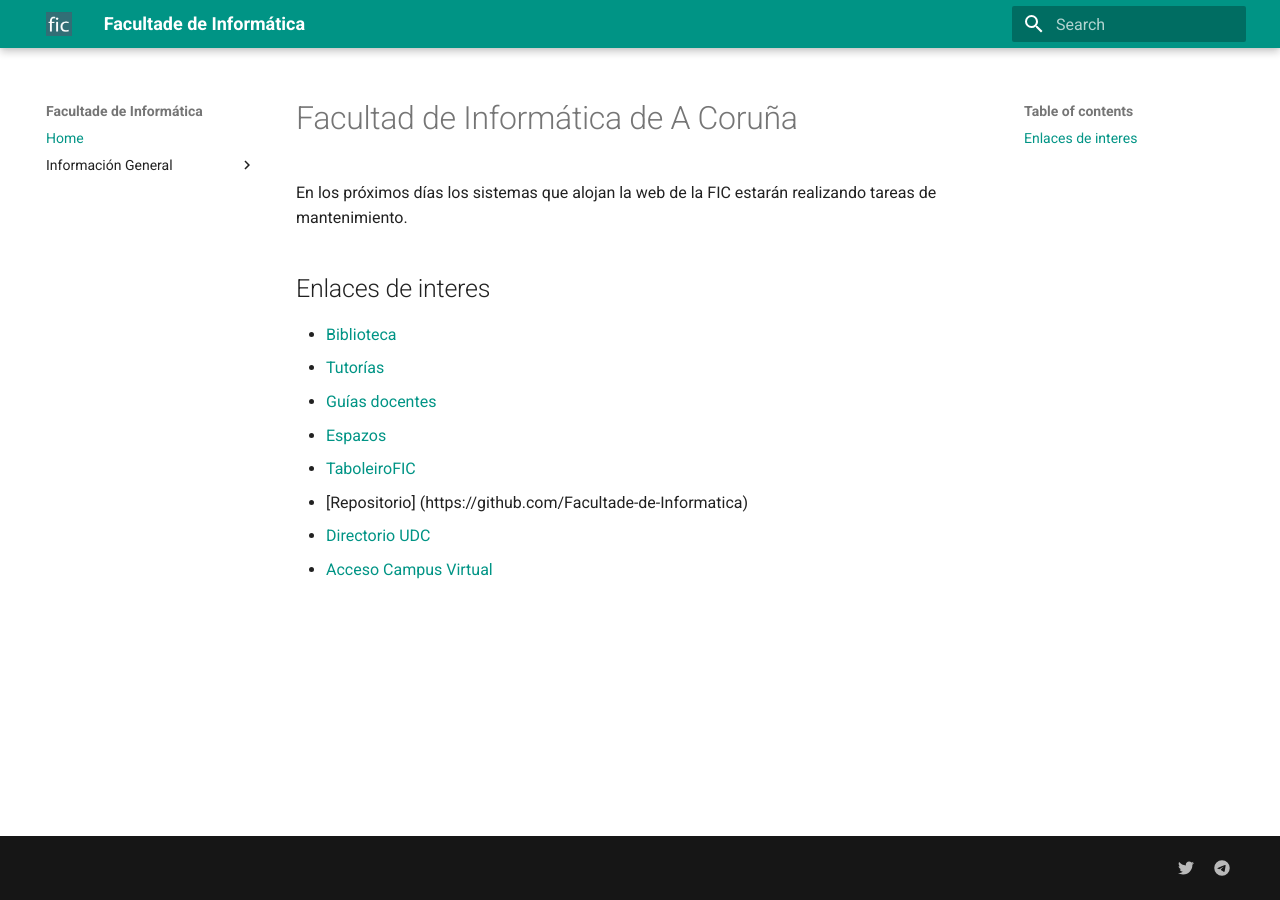
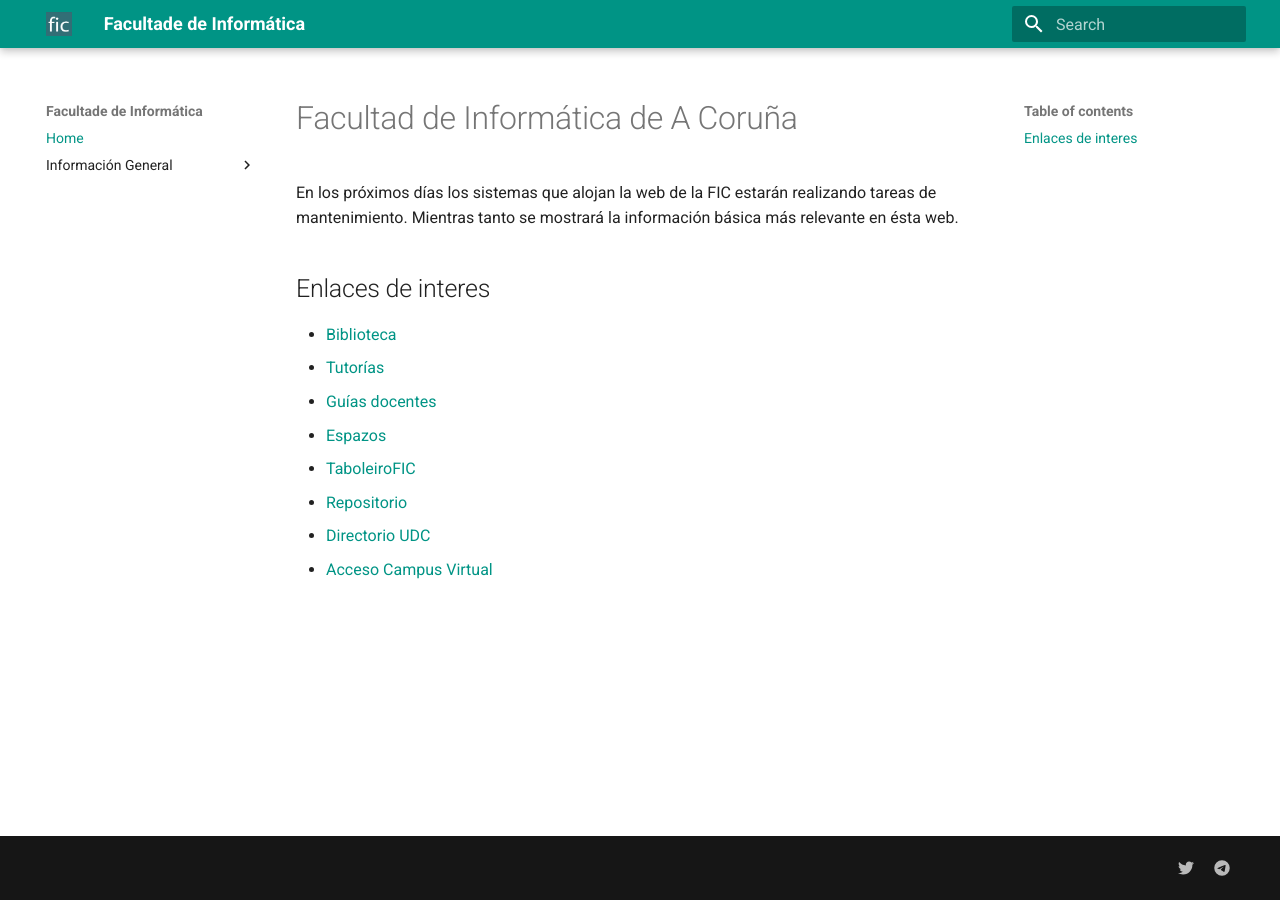
Before and after one commit to Facultade-de-Informatica/Facultade-de-Informatica, an MkDocs documentation site: the page built from docs/index.md, in a window 1280 px wide. Built offline with MkDocs 1.6.1 and Material for MkDocs 9.7.7, drawn with Linux system fonts in a browser that asks for light colours.

Commit message:
cambio en texto inicial

```diff
--- a/docs/index.md
+++ b/docs/index.md
@@ -1,6 +1,7 @@
 # Facultad de Informática de A Coruña
 
-En los próximos días los sistemas que alojan la web de la FIC estarán realizando tareas de mantenimiento.
+En los próximos días los sistemas que alojan la web de la FIC estarán realizando tareas de mantenimiento. Mientras tanto
+se mostrará la información básica más relevante en ésta web.
 
 
 ## Enlaces de interes
@@ -10,6 +11,6 @@ En los próximos días los sistemas que alojan la web de la FIC estarán realiza
 - [Guías docentes](https://guiadocente.udc.es/guia_docent/index.php?centre=614&ensenyament=null)
 - [Espazos](http://espazos.udc.es/)
 - [TaboleiroFIC](https://taboleirofic.udc.es/)
-- [Repositorio] (https://github.com/Facultade-de-Informatica)
+- [Repositorio](https://github.com/Facultade-de-Informatica)
 - [Directorio UDC](https://web.archive.org/web/20221008171821/http://directorio.udc.es/)
 - [Acceso Campus Virtual](https://campusvirtual.udc.es/)
```
Also changed, not shown: site/index.html, site/search/search_index.json, 1 other file.
